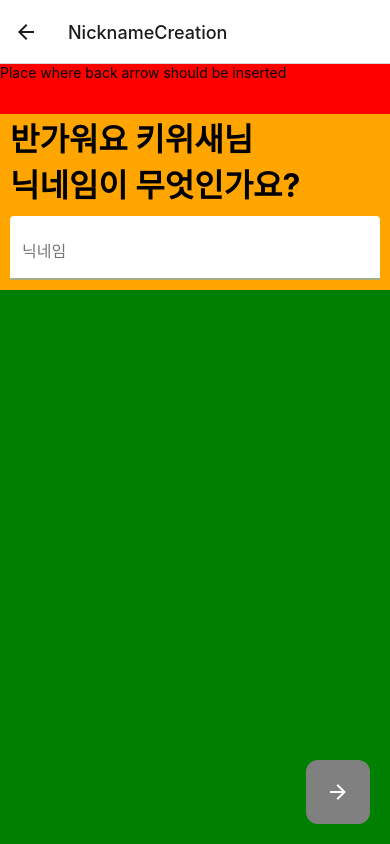
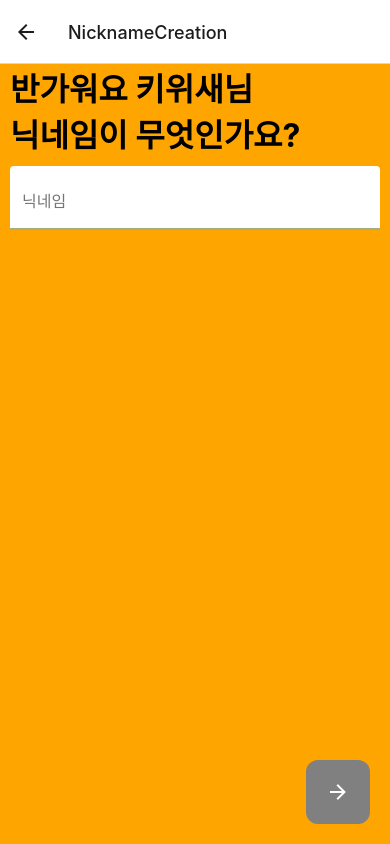
Before and after one commit to CCC-org/keewe-app, a React Native app: screen /NicknameCreation in a window 390 px wide. Built offline with nearby package versions, Linux system fonts and the light colour scheme.

Commit message:
basic refactor ,added howto and example for adding new link for comp

```diff
--- a/App.tsx
+++ b/App.tsx
@@ -4,7 +4,7 @@ import { NavigationContainer } from '@react-navigation/native';
 import useCachedResources from './hooks/useCachedResources';
 import useColorScheme from './hooks/useColorScheme';
 import NicknameCreationScreen from './screens/NicknameCreationScreen';
-import Navigation, { RootScreen } from './navigation';
+import { RootScreen } from './navigation';
 import { SafeAreaView } from 'react-native-safe-area-context';
 import { Text } from 'react-native-paper';
 import { createNativeStackNavigator } from '@react-navigation/native-stack';
@@ -19,12 +19,15 @@ export default function App() {
     return null;
   } else {
     return (
+      <>
         <NavigationContainer>
           <Stack.Navigator>
             <Stack.Screen name="Root" component={RootScreen} />
             <Stack.Screen name="NicknameCreation" component={NicknameCreationScreen} />
           </Stack.Navigator>
         </NavigationContainer>
+        <StatusBar style="dark" />
+      </>
     );
   }
 }
--- a/navigation/index.tsx
+++ b/navigation/index.tsx
@@ -6,16 +6,31 @@ import { Text } from 'react-native-paper';
 export function RootScreen() {
   const navigation = useNavigation();
   return (
+    // [HOW TO]
+    // 새로운 링크는 임시적으로 Pressable을 그대로 따라하시고, onPress함수에 navigate 전달인자로 App.tsx의 Stack.Screen.name을 넘겨주시면 됨.
     <Pressable onPress={() => navigation.navigate('NicknameCreation')}>
       <View
         style={{
-          backgroundColor: 'red',
-          width: 100,
+          backgroundColor: 'orange',
+          width: 150,
           height: 100,
         }}
       >
-        <Text> Root Screen</Text>
+        <Text> NicknameCreation.tsx</Text>
       </View>
     </Pressable>
+    /*
+    <Pressable onPress={() => navigation.navigate('Stack.screen.name String')}>
+      <View
+        style={{
+          backgroundColor: 'Color of any',
+          width: 150,
+          height: 100,
+        }}
+      >
+        <Text> Component name</Text>
+      </View>
+    </Pressable>
+    */
   );
 }
--- a/screens/NicknameCreationScreen.tsx
+++ b/screens/NicknameCreationScreen.tsx
@@ -1,7 +1,6 @@
 import { StyleSheet, View, Text } from 'react-native';
 import React, { useState, useEffect } from 'react';
 import { SafeAreaView } from 'react-native-safe-area-context';
-import { TextInput } from 'react-native-paper';
 import TextInputDetail from '../components/TextInputDetail';
 import BlackNextButton from '../components/BlackNextButton';
 const detailInfoTextProp = `반가워요 키위새님${'\n'}닉네임이 무엇인가요?`;
@@ -22,9 +21,6 @@ const NicknameCreationScreen = () => {
   return (
     <SafeAreaView style={styles.container}>
       <View style={{ backgroundColor: 'orange' }}>
-        <View style={styles.backArrowContainer}>
-          <Text>Place where back arrow should be inserted</Text>
-        </View>
         <TextInputDetail
           setInputValue={setNickname}
           infoText={detailInfoTextProp}
@@ -41,13 +37,7 @@ const NicknameCreationScreen = () => {
 const styles = StyleSheet.create({
   container: {
     flex: 1,
-    backgroundColor: 'green',
-  },
-  backArrowContainer: {
-    fontSize: 32,
-    height: 50,
-    fontWeight: 'bold',
-    backgroundColor: 'red',
+    backgroundColor: 'orange',
   },
 });
 
```
Lines whose indentation alone changed are shown as unchanged.
